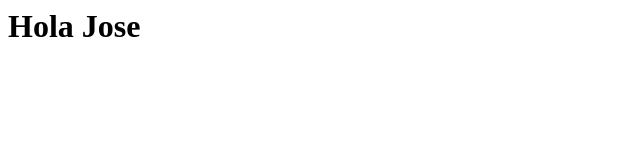
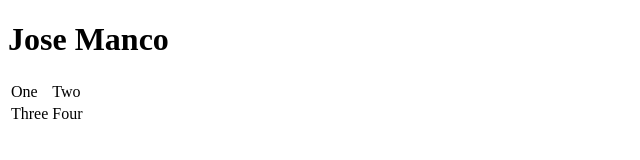
Before and after one commit to josedamianm/html, a plain HTML site: page index.html in a window 1280 px wide. Shown: the whole page, without its empty margins (0-640 px from the left). Drawn offline with Linux system fonts and the light colour scheme.

Commit message:
Update index.html

```diff
--- a/index.html
+++ b/index.html
@@ -1 +1,17 @@
-<h1>Hola Jose</h1>
+<!DOCTYPE html>
+<html>
+    <head>
+        <meta charset="utf-8">
+        <title>Jose´s Manco Site</title>
+    </head>
+
+    <body>
+        <h1>Jose Manco</h1>
+
+        <table>
+            <tr><td>One</td><td>Two</td></tr>
+            <tr><td>Three</td><td>Four</td></tr>
+        </table>
+    </body>
+
+</html>
```
